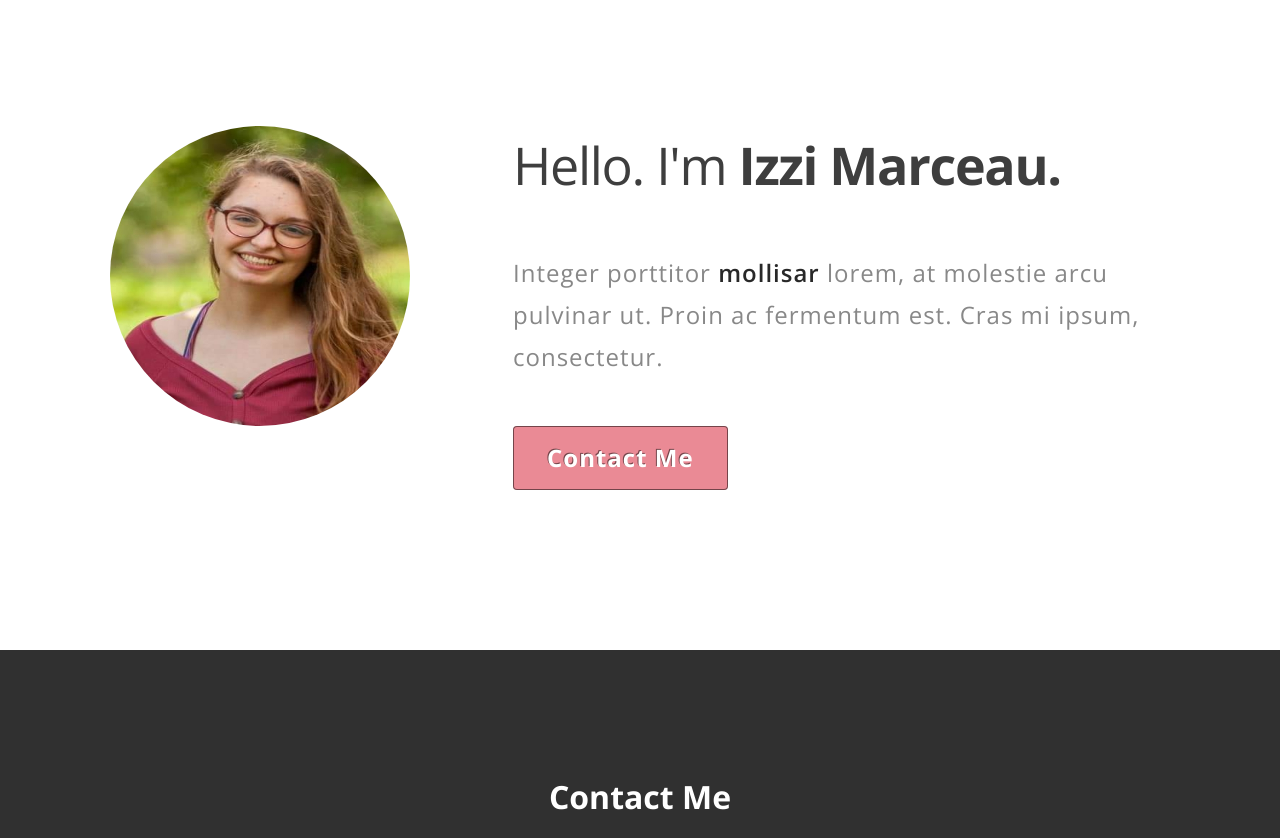
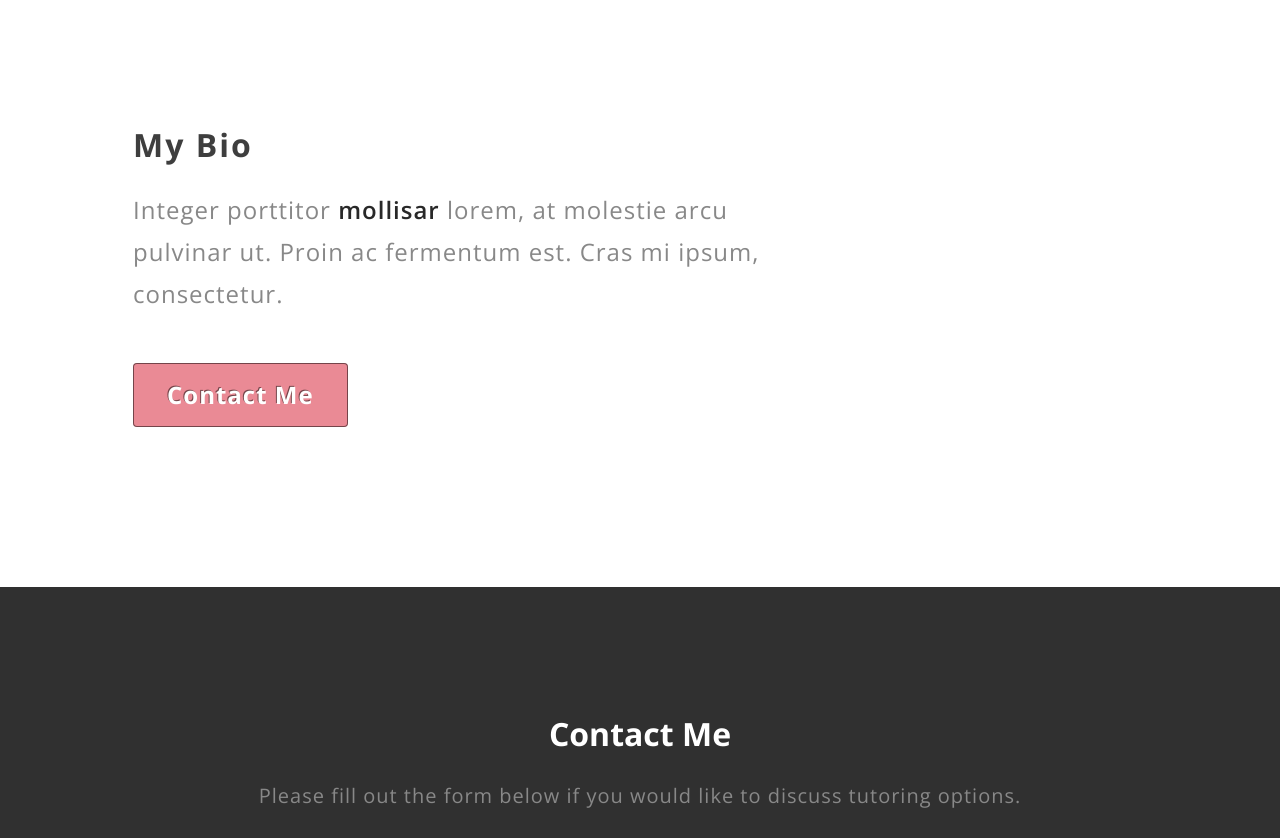
Before and after one commit to pmarceaujr/izzimm, a plain HTML site: page web/index.html in a window 1280 px wide. Shown: the part 2860-3698 px from the top of the page. Drawn offline with nearby package versions, Linux system fonts and the light colour scheme.

Commit message:
Bio section updates

```diff
--- a/web/index.html
+++ b/web/index.html
@@ -7,7 +7,7 @@ License URL: http://creativecommons.org/licenses/by/3.0/
 <!DOCTYPE html>
 <html lang="zxx">
 <head>
-	<title>Tutorint With Izzi</title>
+	<title>Tutoring With Izzi</title>
 	<!-- Meta tag Keywords -->
 	<meta name="viewport" content="width=device-width, initial-scale=1">
 	<meta charset="UTF-8" />
@@ -178,14 +178,14 @@ License URL: http://creativecommons.org/licenses/by/3.0/
 	<div class="container">
 		<div class="inner-sec">
 			<div class="row middle-grids">
-				<div class="col-lg-4 advantage-grid-info1">
+				<!-- <div class="col-lg-4 advantage-grid-info1">
 					<div class="advantage_left1 text-center">
 						<img src="images/izzi.jpg" class="img-fluid" alt="">
 					</div>
-				</div>
+				</div>  -->
 				 <div class="col-lg-8 advantage-grid-info">
 					<div class="advantage_left">
-						 <h1 class="heading text-capitalize mb-sm-5 mb-4">Hello. I'm <span>Izzi Marceau.</span></h1>
+						<h3 class="heading text-capitalize"> My Bio </h3>
 						<p class="mt-4">Integer porttitor <span>mollisar </span>lorem, at molestie arcu pulvinar ut. Proin ac fermentum est. Cras mi ipsum, consectetur.</p>
 						<a href="#contact" class="banner-button btn mt-5 scroll">Contact Me</a>
 					</div>
```
